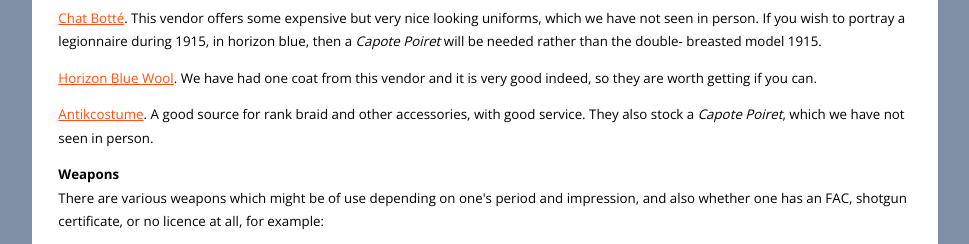
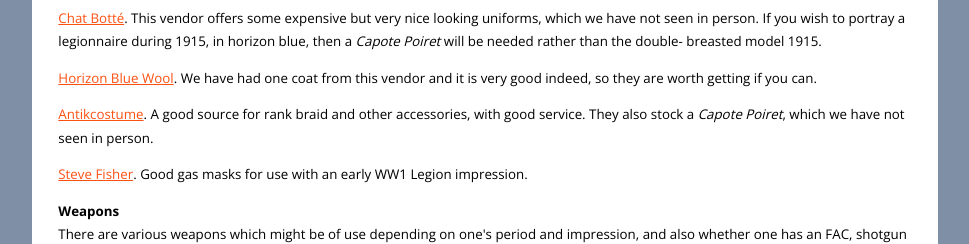
Before and after one commit to knirirr/VolontairesEtrangers, a plain HTML site: page equipment.html in a window 1280 px wide. Shown: the part 1231-1475 px from the top of the page, without its empty margins (155-1124 px from the left). Drawn offline with nearby package versions, Linux system fonts and the light colour scheme.

Commit message:
Added gas mask vendor.

```diff
--- a/equipment.html
+++ b/equipment.html
@@ -132,6 +132,10 @@
                             other accessories, with good service. They also stock a <i>Capote Poiret</i>, which we
                         have not seen in person.</p>
 
+                      <p><a href="http://www.ir63.org/Fisher.html" target="_blank">Steve Fisher</a>. Good gas masks for
+                        use with an early WW1 Legion impression.</p>
+
+
 
                         <h3>Weapons</h3>
 
```
